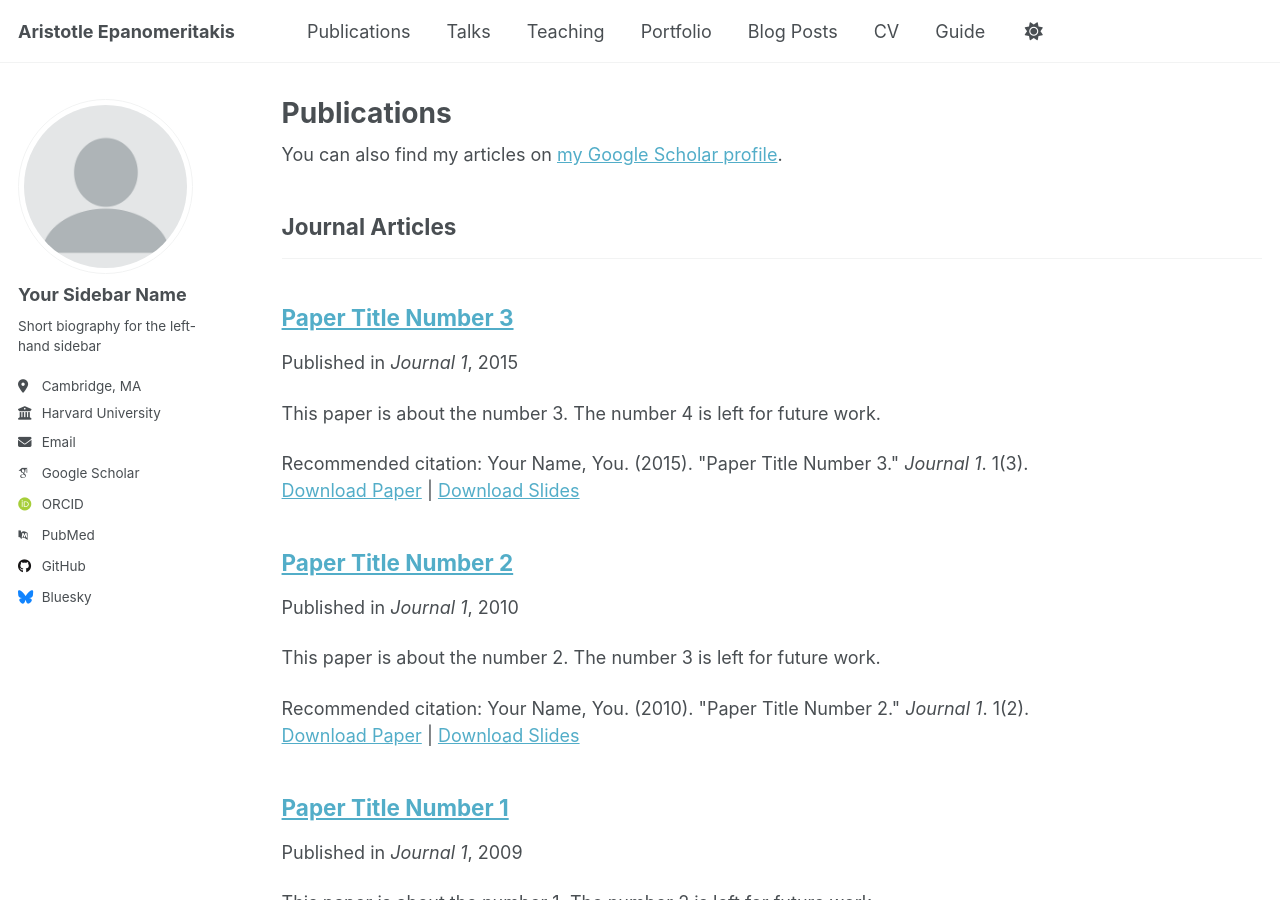
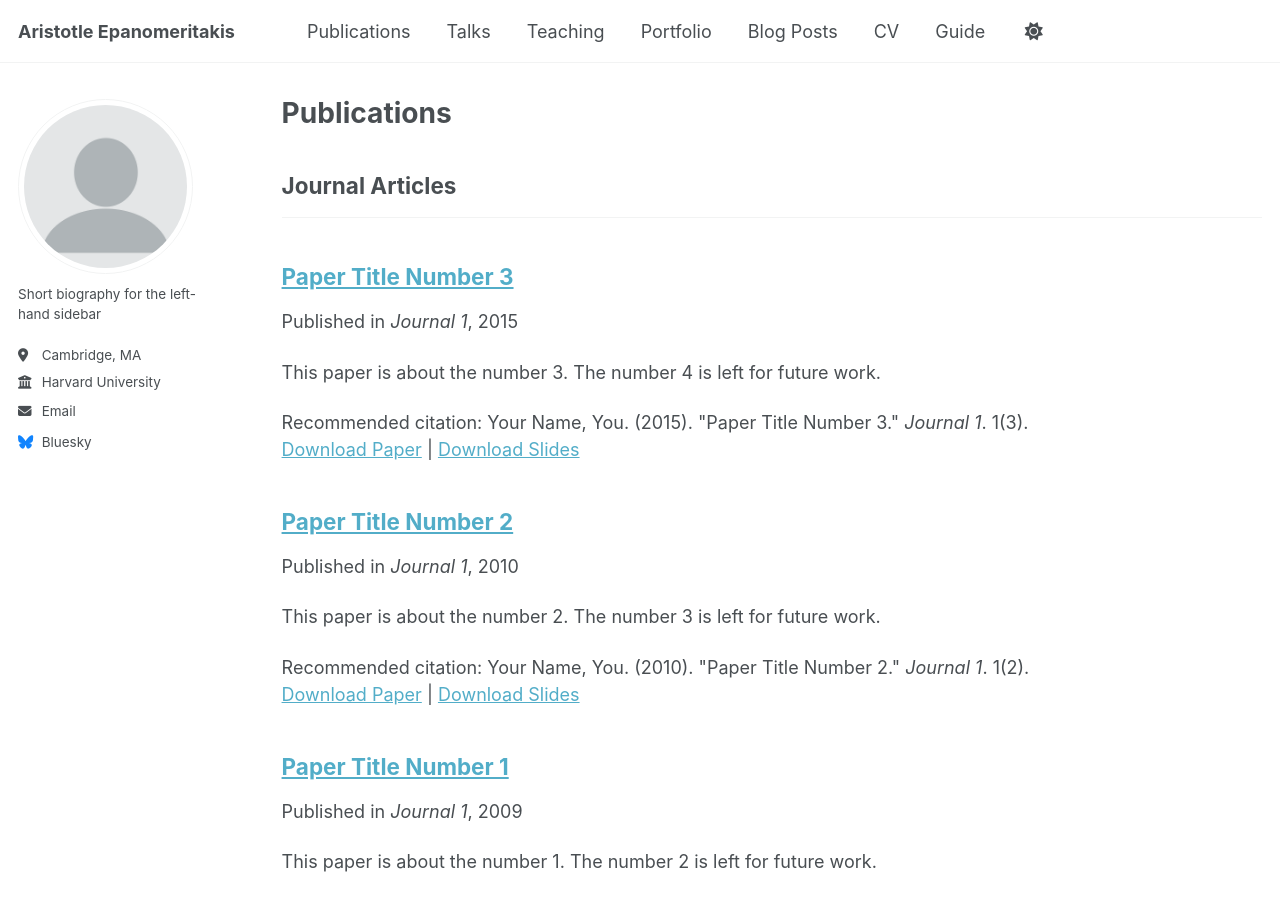
Before and after one commit to epanomeritakis/epanomeritakis.github.io, a Jekyll site: the page built from _pages/publications.html, in a window 1280 px wide and 900 px high. Built offline with Jekyll 4.4.1, drawn with Linux system fonts in a browser that asks for light colours; some web fonts are replaced; a script that is not in the unit is left out; part of the change alters nothing that is shown.

Commit message:
Clean up author information in _config.yml
Removed personal information and URLs from the author section in the configuration file.

```diff
--- a/_config.yml
+++ b/_config.yml
@@ -24,33 +24,13 @@ repository               : "epanomeritakis/epanomeritakis.github.io"
 author:
   # Biographic information
   avatar           : "profile.png"
-  name             : "Your Sidebar Name"
+  name             : ""
   pronouns         : # example: "she/her"
   bio              : "Short biography for the left-hand sidebar"
   location         : "Cambridge, MA"
   employer         : "Harvard University"
-  uri              : # URL
+  uri              : # epanomeritakis.github.io
   email            : "aristotle_epanomeritakis@fas.harvard.edu"
-
-  # Academic websites
-  academia         : # URL
-  arxiv            : # URL - Update with the correct link to your profile
-  googlescholar    : "https://scholar.google.com/citations?user=PS_CX0AAAAAJ"
-  inspire-hep      : # URL
-  impactstory      : # URL
-  orcid            : "https://orcid.org/yourorcidurl"
-  semantic         : # URL
-  pubmed           : "https://www.ncbi.nlm.nih.gov/pubmed/?term=john+snow"
-  researchgate     : # URL
-  scopus           : # URL
-
-  # Repositories and software development
-  bitbucket        : # Username - Update with your username on the site
-  codepen          : # Username
-  dribbble         : # Username
-  github           : "academicpages"
-  kaggle           : # Username
-  stackoverflow    : # User number or user number and name (i.e., use "1" or "1/jeff-atwood")
 
   # Social media
   artstation       : # Username
```
